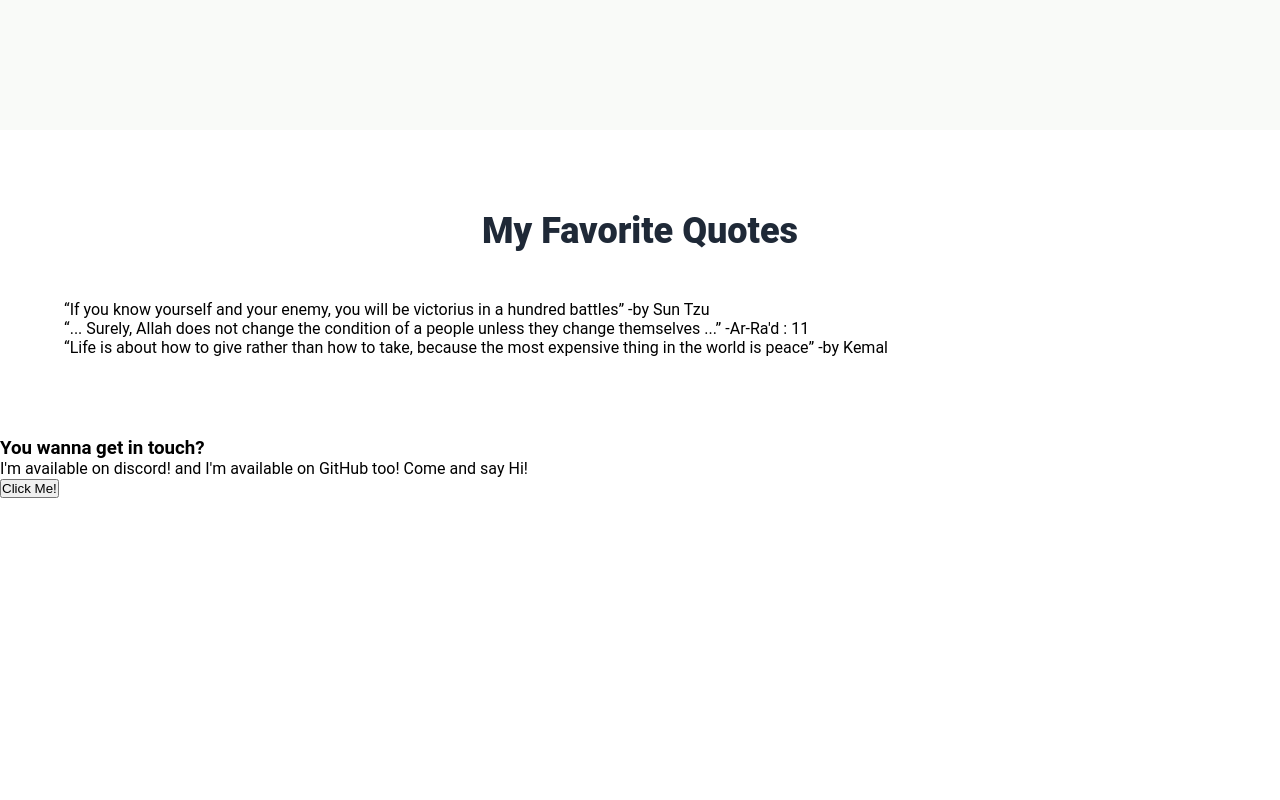
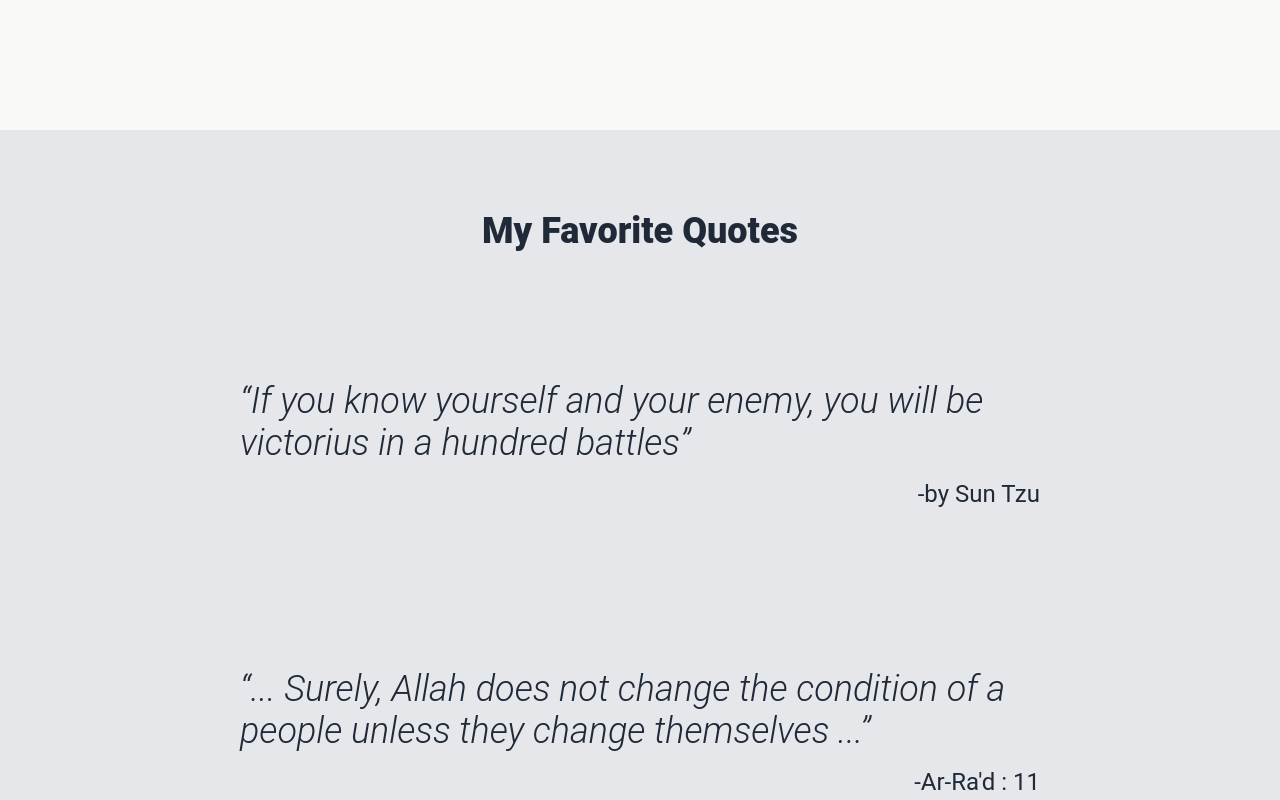
Before and after one commit to kemal-id/landing-page, a plain HTML site: page index.html in a window 1280 px wide. Shown: the part 1640-2440 px from the top of the page. Before the commit the page ends 2138 px from the top, so only its background shows below. Drawn offline with Linux system fonts and the light colour scheme.

Commit message:
Restructure and style Quote section

```diff
--- a/index.html
+++ b/index.html
@@ -67,19 +67,17 @@
 
   <div id="quotes" class="quotes">
     <h2>My Favorite Quotes</h2>
-    <div>
-      <p>
-        <q>If you know yourself and your enemy, you will be victorius in a hundred battles</q>
-        -by Sun Tzu
-      </p>
-      <p>
-        <q>... Surely, Allah does not change the condition of a people unless they change themselves ...</q>
-        -Ar-Ra'd : 11
-      </p>
-      <p>
-        <q>Life is about how to give rather than how to take, because the most expensive thing in the world is peace</q>
-        -by Kemal
-      </p>
+    <div class="quote-container">
+      <q>If you know yourself and your enemy, you will be victorius in a hundred battles</q>
+      <p>-by Sun Tzu</p>
+    </div>
+    <div class="quote-container">
+      <q>... Surely, Allah does not change the condition of a people unless they change themselves ...</q>
+      <p>-Ar-Ra'd : 11</p>
+    </div>
+    <div class="quote-container">
+      <q>Life is about how to give rather than how to take, because the most expensive thing in the world is peace</q>
+      <p>-by Kemal</p>
     </div>
   </div>
 
--- a/style.css
+++ b/style.css
@@ -8,7 +8,6 @@
 :root {
   --dark-bg: #1f2937;
   --light-bg: #93c0ff;
-  --gray-bg: #cfcfcf;
   --light-text: #f9faf8;
   --gray-text: #e5e7eb;
   --cta-color: #3882f6;
@@ -26,7 +25,7 @@ body {
   /* background-color: #1f58a8; */
 }
 
-h2{
+h2 {
   margin-bottom: 3rem;
   color: var(--dark-bg);
   font-size: var(--second-font-size);
@@ -149,10 +148,6 @@ nav a {
   padding: 5rem 5vw;
 }
 
-.about h2 {
-
-}
-
 .fig-container {
   display: flex;
   justify-content: center;
@@ -186,16 +181,31 @@ figcaption {
   text-align: center;
 }
 
-
 /* Quotes section */
 
-.quotes{
+.quotes {
   padding: 5rem 5vw;
+  display: flex;
+  flex-flow: column nowrap;
+  align-items: center;
+  background-color: var(--gray-text);
 }
 
-.quotes h2{
+.quote-container {
+  margin: 5rem auto;
+  max-width: 800px;
   font-size: var(--second-font-size);
-  color: var(--dark-bg);
-  text-align: center;
+  color: #1f2937;
+}
 
+.quote-container q {
+  font-style: italic;
+  font-weight: 300;
 }
+
+.quote-container p {
+  text-align: end;
+  font-style: normal;
+  font-size: var(--third-font-size);
+  margin-top: 1rem;
+}
```
